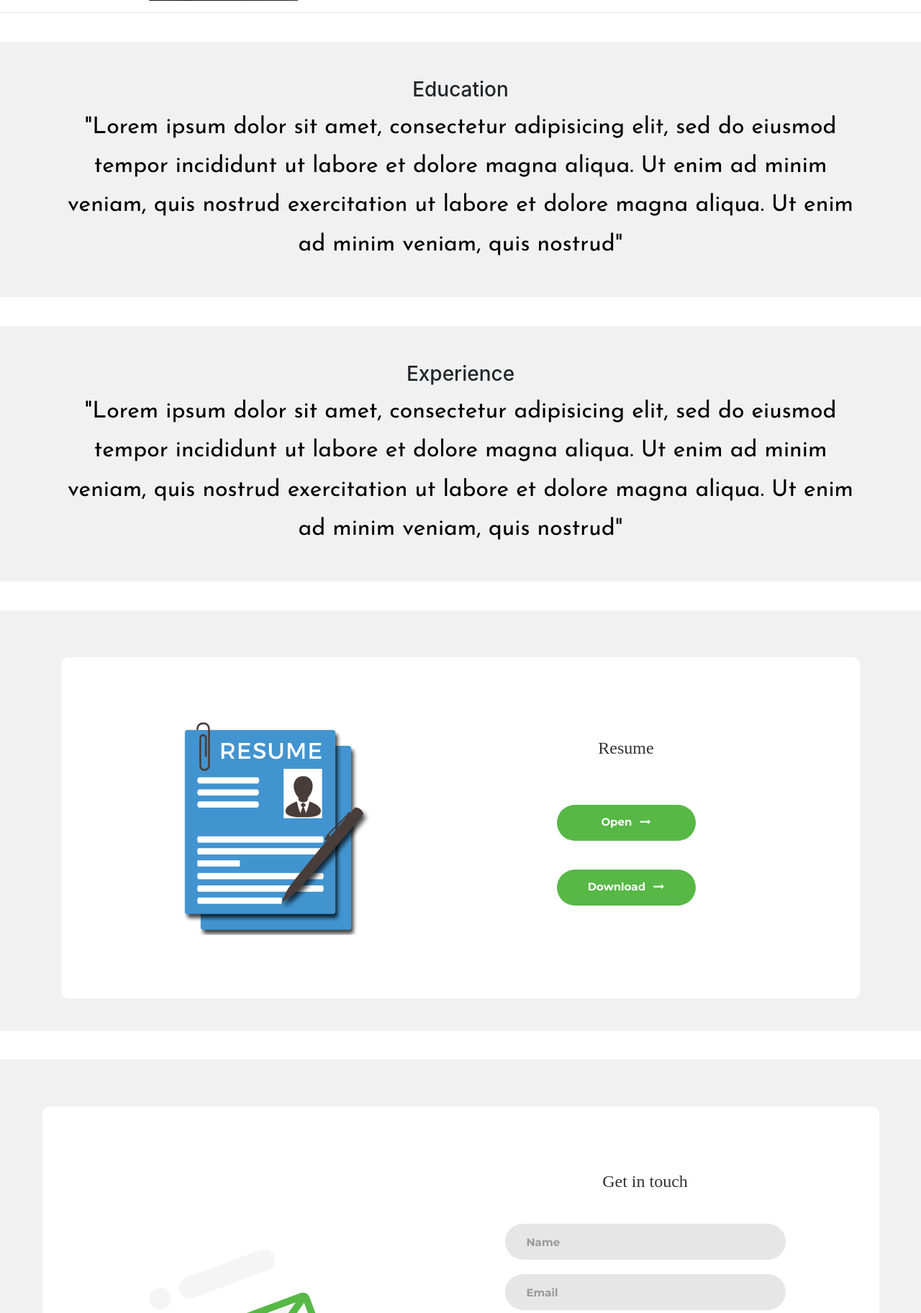
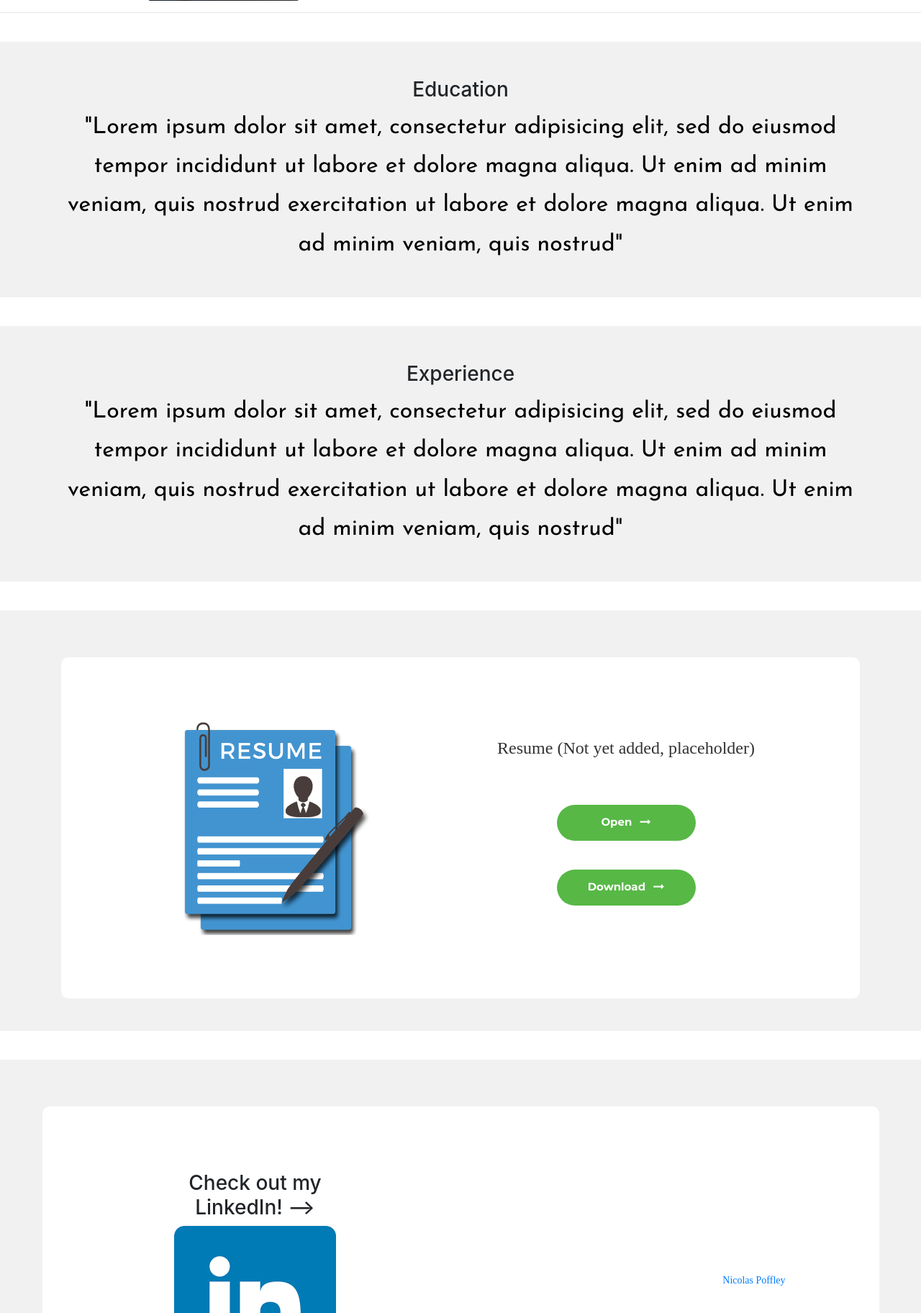
Before and after one commit to nicolaspot12/blog, a Django app: template resume/templates/resume/home.html in a window 1280 px wide. Shown: the part 1376-3200 px from the top of the page at 72% size. Run offline with Django 3.2, Linux system fonts and the light colour scheme; the template is opened without the code that fills it, so the values that code supplies are empty; some libraries are stand-ins or nearby versions; some web fonts are replaced.

Commit message:
finished template

```diff
--- a/blog/templates/blog/base.html
+++ b/blog/templates/blog/base.html
@@ -1,7 +1,7 @@
 {% load static %}
 <html>
     <head>
-        <title>Django Girls blog</title>
+        <title>Nic's Blog</title>
         <link rel="stylesheet" href="//maxcdn.bootstrapcdn.com/bootstrap/3.2.0/css/bootstrap.min.css">
         <link rel="stylesheet" href="//maxcdn.bootstrapcdn.com/bootstrap/3.2.0/css/bootstrap-theme.min.css">
         <link href='//fonts.googleapis.com/css?family=Lobster&subset=latin,latin-ext' rel='stylesheet' type='text/css'>
@@ -9,7 +9,7 @@
     </head>
     <body>
     <div class="page-header">
-        <h1><a href="/">Django Girls Blog</a></h1>
+        <h1><a href="/">Nic's Blog</a></h1>
     </div>
     <div class="content container">
         <div class="row">
--- a/blog/urls.py
+++ b/blog/urls.py
@@ -1,7 +1,9 @@
 from django.urls import path
 from . import views
+from django.conf import settings
+from django.conf.urls.static import static
 
 urlpatterns = [
     path('', views.post_list, name='post_list'),
     path('post/<int:pk>/', views.post_detail, name='post_detail'),
-]
+]+ static(settings.STATIC_URL, document_root=settings.STATIC_ROOT)
--- a/bridgingcoursework/urls.py
+++ b/bridgingcoursework/urls.py
@@ -15,6 +15,8 @@ Including another URLconf
 """
 from django.contrib import admin
 from django.urls import path, include
+from django.conf import settings
+from django.conf.urls.static import static
 
 
 urlpatterns = [
@@ -23,4 +25,4 @@ urlpatterns = [
     path('resume/', include('resume.urls')),
     path('', include('resume.urls')),
 
-]
+] + static(settings.STATIC_URL, document_root=settings.STATIC_ROOT)
--- a/resume/static/resume/style.css
+++ b/resume/static/resume/style.css
@@ -1,4 +1,3 @@
-
 
 
 /*//////////////////////////////////////////////////////////////////
@@ -36,6 +35,8 @@
 body, html {
   height: 100%;
   font-family: Montserrat-Regular, sans-serif;
+    scroll-behavior: smooth;
+
 }
 
 /*---------------------------------------------*/
--- a/resume/templates/resume/home.html
+++ b/resume/templates/resume/home.html
@@ -1,15 +1,14 @@
+{% load static %}
+
 <!DOCTYPE html>
 <html>
 <head>
-<title> Resume Website Template </title>
-
-
-{% load static %}
-
-<link rel="stylesheet" type="text/css" href="{% static 'resume/style.css' %}">
+<title> Nic's Site </title>
 
 
 
+
+<link rel="stylesheet" type="text/css" href="{% static 'resume/style.css' %}">
 
 
   <link rel="stylesheet" type="text/css" href="fonts/font-awesome-4.7.0/css/font-awesome.min.css">
@@ -35,6 +34,7 @@
 
 <script src="https://unpkg.com/scrollreveal"></script>
 
+<script type="text/javascript" src="https://platform.linkedin.com/badges/js/profile.js" async defer></script>
 
 <script>
 
@@ -185,7 +191,7 @@
 
 
 	<section id="testimonial">
-      <div class="container">
+      <div id="education" class="container">
       	<h3>Education</h3>
         <p>"Lorem ipsum dolor sit amet, consectetur adipisicing elit, sed do eiusmod tempor incididunt ut labore et dolore magna aliqua. Ut enim ad minim veniam, quis nostrud exercitation ut labore et dolore magna aliqua. Ut enim ad minim veniam, quis nostrud"</p>
       </div>
@@ -210,7 +216,7 @@
 
               <form class="contact1-form validate-form">
                 <span class="contact1-form-title">
-                  Resume
+                  Resume (Not yet added, placeholder)
                 </span>
 
               <div class="container-contact1-form-btn">
@@ -242,44 +248,15 @@
   <section id="testimonial">
    <div class="contact1">
     <div class="container-contact1">
-      <div class="contact1-pic js-tilt" data-tilt>
-                <img src="{% static 'resume/Assets/mail.png' %}" alt="IMG">
+      <div id="contactMe" class="contact1-pic js-tilt" data-tilt>
+          <h3>Check out my LinkedIn! --></h2>
+          <img src="{% static 'resume/Assets/linkedin.png' %}">
       </div>
 
-      <form class="contact1-form validate-form">
-        <span class="contact1-form-title">
-          Get in touch
-        </span>
 
-        <div class="wrap-input1 validate-input" data-validate = "Name is required">
-          <input class="input1" type="text" name="name" placeholder="Name">
-          <span class="shadow-input1"></span>
-        </div>
 
-        <div class="wrap-input1 validate-input" data-validate = "Valid email is required: ex@abc.xyz">
-          <input class="input1" type="text" name="email" placeholder="Email">
-          <span class="shadow-input1"></span>
-        </div>
+        <div class="LI-profile-badge"  data-version="v1" data-size="medium" data-locale="en_US" data-type="vertical" data-theme="light" data-vanity="nicolas-poffley-111213153"><a class="LI-simple-link" href='https://uk.linkedin.com/in/nicolas-poffley-111213153?trk=profile-badge'>Nicolas Poffley</a></div>
 
-        <div class="wrap-input1 validate-input" data-validate = "Subject is required">
-          <input class="input1" type="text" name="subject" placeholder="Subject">
-          <span class="shadow-input1"></span>
-        </div>
-
-        <div class="wrap-input1 validate-input" data-validate = "Message is required">
-          <textarea class="input1" name="message" placeholder="Message"></textarea>
-          <span class="shadow-input1"></span>
-        </div>
-
-        <div class="container-contact1-form-btn">
-          <button class="contact1-form-btn">
-            <span>
-              Send Email
-              <i class="fa fa-long-arrow-right" aria-hidden="true"></i>
-            </span>
-          </button>
-        </div>
-      </form>
     </div>
   </div>
 </section>
--- a/resume/urls.py
+++ b/resume/urls.py
@@ -1,6 +1,8 @@
 from django.urls import path
 from . import views
+from django.conf import settings
+from django.conf.urls.static import static
 
 urlpatterns = [
     path('', views.home, name='resume-home'),
-]
+] + static(settings.STATIC_URL, document_root=settings.STATIC_ROOT)
```
Also changed, not shown: other parts of resume/templates/resume/home.html (+21 -15 lines), db.sqlite3, resume/static/resume/Assets/linkedin.png (added), 1 other file. Lines whose indentation alone changed are shown as unchanged.
